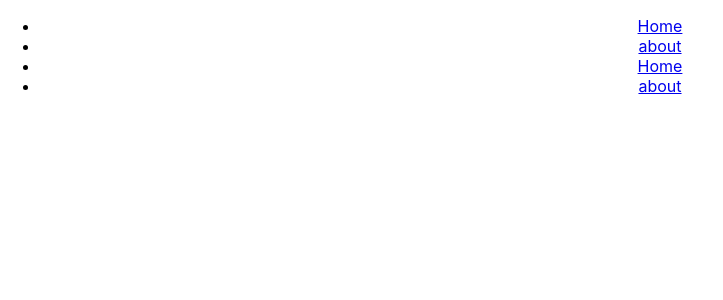
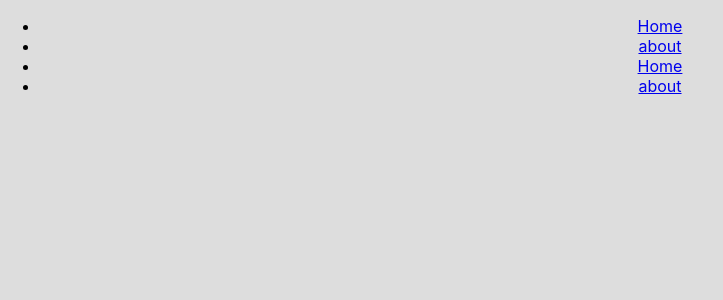
Before and after one commit to DJHoon/reactStudy, a React (Create React App) app: page / in a window 1280 px wide. Shown: the top 300 px of the page, without its empty margins (0-723 px from the left). Built offline with nearby package versions, Linux system fonts and the light colour scheme.

Commit message:
记录笔记

```diff
--- /dev/null
+++ b/public/css/test.css
@@ -0,0 +1,3 @@
+body {
+    background-color: #ddd;
+}
--- a/public/index.html
+++ b/public/index.html
@@ -3,6 +3,7 @@
   <head>
     <meta charset="utf-8" />
     <link rel="icon" href="%PUBLIC_URL%/favicon.ico" />
+    <link rel="stylesheet" href="./css/test.css"/>
     <meta name="viewport" content="width=device-width, initial-scale=1" />
     <meta name="theme-color" content="#F00BA4" />
     <meta
```
Also changed, not shown: 1 other file (tests, documents, lock files or other folders).
